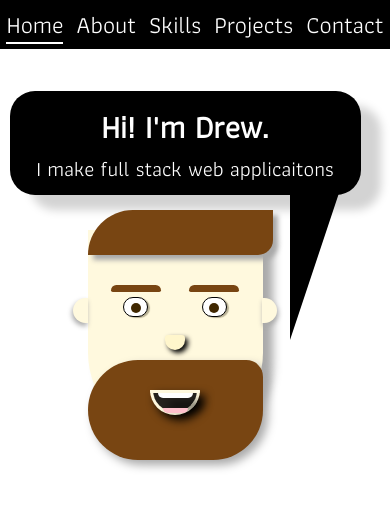
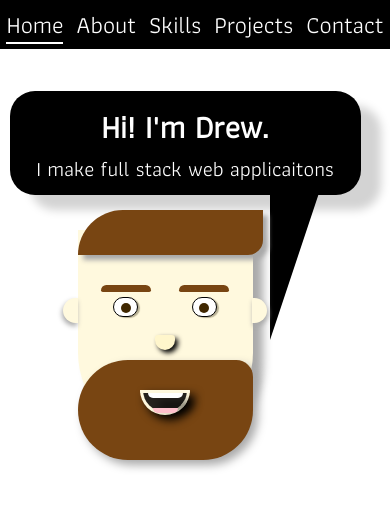
Before and after one commit to Drewlove/portfolio, a React (Create React App) app: page / in a window 390 px wide. Shown: the top 508 px of the page. Built offline with nearby package versions, Linux system fonts and the light colour scheme; a web font is replaced by a local one.

Commit message:
Adjust dimensions of face and word bubble arrow for accurate mobile display

```diff
--- a/src/Home.js
+++ b/src/Home.js
@@ -12,6 +12,7 @@ const Home = () => {
         <div class="word-bubble-arrow"></div>
       </div>
 
+      <div class='face-container'></div>
       <div class="face">
         <div class="haircut hair"></div>
         <div class="face-top">
@@ -41,20 +42,20 @@ const Home = () => {
         </div>
       </div>
     </section>
-    // <section className='section-about'>
-    // <MockMobile>
-    // <h2>Drew Love</h2>
-    // <h3>Full Stack Engineer</h3>
-    // <div class='mock-mobile-about-container'>
-    //     <div class='mock-mobile-about-profile-pic'></div>
-    //     <ul class='mock-mobile-unordered-list'>
-    //       <li></li>
-    //       <li></li>
-    //     </ul>
-    //     <div class='mock-mobile-dummy-text-box'></div>
-    //   </div>
-    // </MockMobile>
-    // </section>
+    // {/* // <section className='section-about'>
+    // // <MockMobile>
+    // // <h2>Drew Love</h2>
+    // // <h3>Full Stack Engineer</h3>
+    // // <div class='mock-mobile-about-container'>
+    // //     <div class='mock-mobile-about-profile-pic'></div>
+    // //     <ul class='mock-mobile-unordered-list'>
+    // //       <li></li>
+    // //       <li></li>
+    // //     </ul>
+    // //     <div class='mock-mobile-dummy-text-box'></div>
+    // //   </div>
+    // // </MockMobile>
+    // // </section> */}
   );
 };
 
--- a/src/index.css
+++ b/src/index.css
@@ -229,7 +229,7 @@ nav {
   border-right: 50px solid transparent;
   border-top: 150px solid black;
   position: relative;
-  left: 120px;
+  left: 100px;
   bottom: 5px;
 }
 
@@ -237,7 +237,7 @@ nav {
   position: relative;
   bottom: 165px;
   height: 210px;
-  right: 20px;
+  right: 30px;
   width: 175px;
   margin: 50px auto;
   border-bottom-left-radius: 100px;
```
